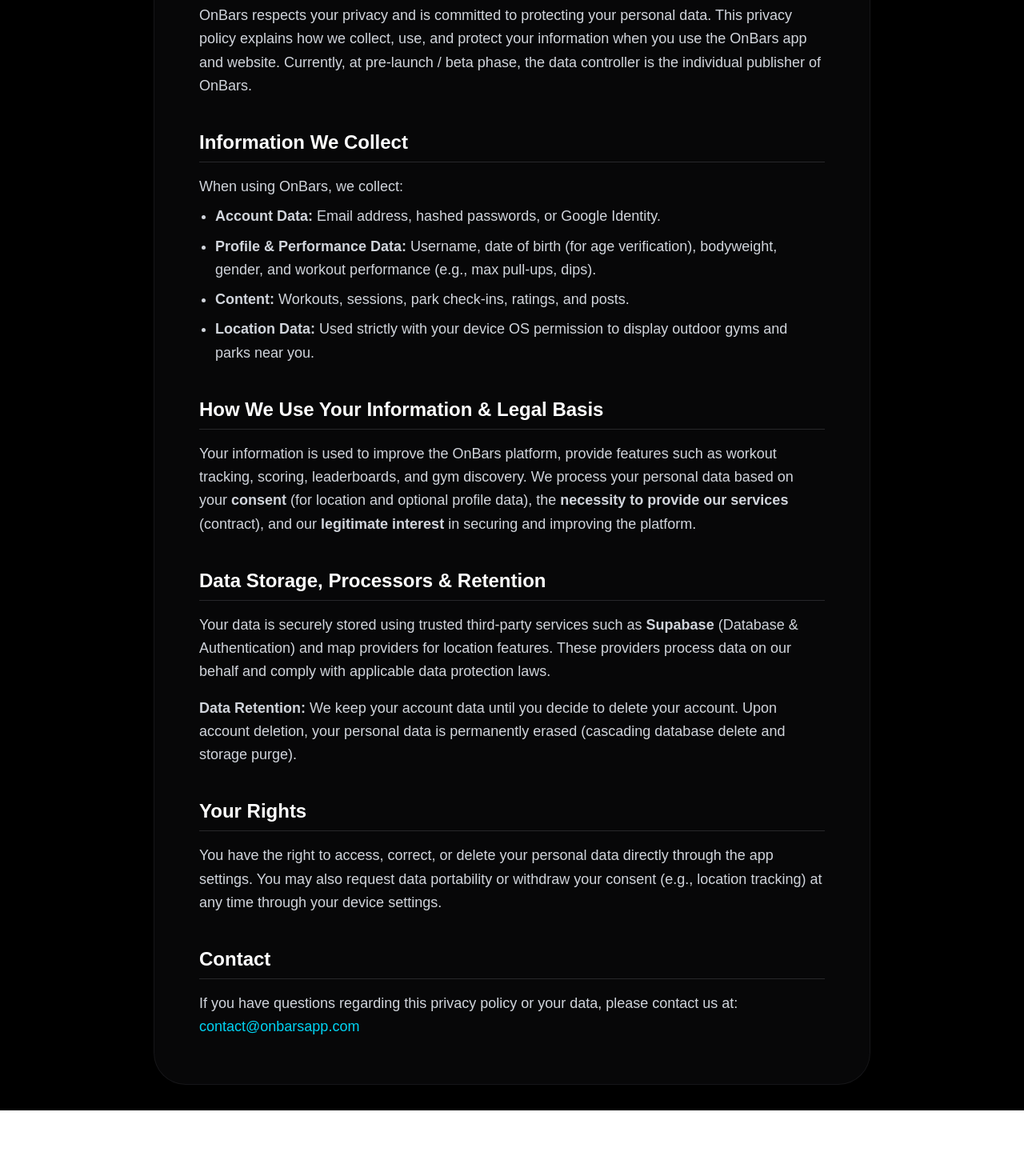
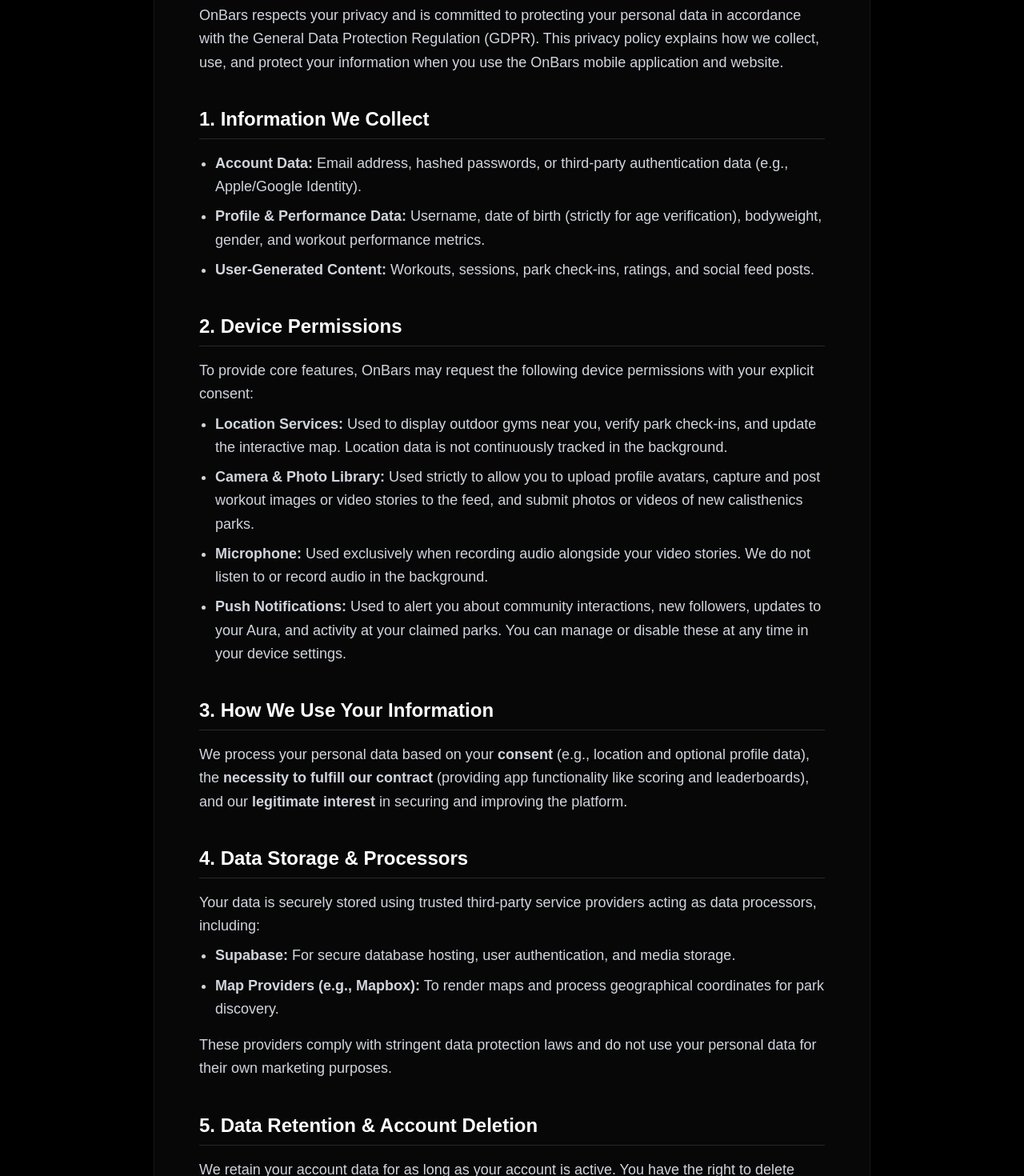
Before and after one commit to AngelosMam/onbars-site, a Next.js app: page /privacy in a window 1280 px wide. Shown: the part 280-1750 px from the top of the page at 80% size. Before the commit the page ends 1668 px from the top, so only its background shows below. Built offline with nearby package versions, Linux system fonts and the light colour scheme.

Commit message:
Update landing page for App Store changed terms privacy

```diff
--- a/app/privacy/page.js
+++ b/app/privacy/page.js
@@ -37,64 +37,91 @@
           <div className="space-y-10 text-gray-300 leading-relaxed text-lg">
             <section>
               <p>
-                OnBars respects your privacy and is committed to protecting your personal data.
-                This privacy policy explains how we collect, use, and protect your information when you use the OnBars app and website.
-                Currently, at pre-launch / beta phase, the data controller is the individual publisher of OnBars.
+                OnBars respects your privacy and is committed to protecting your personal data in accordance with the General Data Protection Regulation (GDPR). This privacy policy explains how we collect, use, and protect your information when you use the OnBars mobile application and website.
               </p>
             </section>
 
             <section>
               <h2 className="text-2xl font-bold text-white mb-4 border-b border-zinc-800 pb-2">
-                Information We Collect
+                1. Information We Collect
               </h2>
-              <p>
-                When using OnBars, we collect:
-              </p>
+              <ul className="list-disc pl-5 space-y-2">
+                <li><strong>Account Data:</strong> Email address, hashed passwords, or third-party authentication data (e.g., Apple/Google Identity).</li>
+                <li><strong>Profile & Performance Data:</strong> Username, date of birth (strictly for age verification), bodyweight, gender, and workout performance metrics.</li>
+                <li><strong>User-Generated Content:</strong> Workouts, sessions, park check-ins, ratings, and social feed posts.</li>
+              </ul>
+            </section>
+
+          <section>
+              <h2 className="text-2xl font-bold text-white mb-4 border-b border-zinc-800 pb-2">
+                2. Device Permissions
+              </h2>
+              <p>To provide core features, OnBars may request the following device permissions with your explicit consent:</p>
               <ul className="list-disc pl-5 mt-2 space-y-2">
-                <li><strong>Account Data:</strong> Email address, hashed passwords, or Google Identity.</li>
-                <li><strong>Profile & Performance Data:</strong> Username, date of birth (for age verification), bodyweight, gender, and workout performance (e.g., max pull-ups, dips).</li>
-                <li><strong>Content:</strong> Workouts, sessions, park check-ins, ratings, and posts.</li>
-                <li><strong>Location Data:</strong> Used strictly with your device OS permission to display outdoor gyms and parks near you.</li>
+                <li><strong>Location Services:</strong> Used to display outdoor gyms near you, verify park check-ins, and update the interactive map. Location data is not continuously tracked in the background.</li>
+                <li><strong>Camera & Photo Library:</strong> Used strictly to allow you to upload profile avatars, capture and post workout images or video stories to the feed, and submit photos or videos of new calisthenics parks.</li>
+                {/* Remove the Microphone line if you don't actually request mic access! */}
+                <li><strong>Microphone:</strong> Used exclusively when recording audio alongside your video stories. We do not listen to or record audio in the background.</li>
+                <li><strong>Push Notifications:</strong> Used to alert you about community interactions, new followers, updates to your Aura, and activity at your claimed parks. You can manage or disable these at any time in your device settings.</li>
               </ul>
             </section>
 
             <section>
               <h2 className="text-2xl font-bold text-white mb-4 border-b border-zinc-800 pb-2">
-                How We Use Your Information & Legal Basis
+                3. How We Use Your Information
               </h2>
               <p>
-                Your information is used to improve the OnBars platform, provide features such as workout tracking, scoring, leaderboards, and gym discovery. We process your personal data based on your <strong>consent</strong> (for location and optional profile data), the <strong>necessity to provide our services</strong> (contract), and our <strong>legitimate interest</strong> in securing and improving the platform.
+                We process your personal data based on your <strong>consent</strong> (e.g., location and optional profile data), the <strong>necessity to fulfill our contract</strong> (providing app functionality like scoring and leaderboards), and our <strong>legitimate interest</strong> in securing and improving the platform.
               </p>
             </section>
 
             <section>
               <h2 className="text-2xl font-bold text-white mb-4 border-b border-zinc-800 pb-2">
-                Data Storage, Processors & Retention
+                4. Data Storage & Processors
               </h2>
               <p>
-                Your data is securely stored using trusted third-party services such as <strong>Supabase</strong> (Database & Authentication) and map providers for location features. These providers process data on our behalf and comply with applicable data protection laws.
+                Your data is securely stored using trusted third-party service providers acting as data processors, including:
               </p>
-              <p className="mt-4">
-                <strong>Data Retention:</strong> We keep your account data until you decide to delete your account. Upon account deletion, your personal data is permanently erased (cascading database delete and storage purge).
+              <ul className="list-disc pl-5 mt-2 space-y-2">
+                <li><strong>Supabase:</strong> For secure database hosting, user authentication, and media storage.</li>
+                <li><strong>Map Providers (e.g., Mapbox):</strong> To render maps and process geographical coordinates for park discovery.</li>
+              </ul>
+              <p className="mt-4">These providers comply with stringent data protection laws and do not use your personal data for their own marketing purposes.</p>
+            </section>
+
+            <section>
+              <h2 className="text-2xl font-bold text-white mb-4 border-b border-zinc-800 pb-2">
+                5. Data Retention & Account Deletion
+              </h2>
+              <p>
+                We retain your account data for as long as your account is active. You have the right to delete your account and all associated data at any time <strong>directly inside the app settings</strong>. Upon deletion, your personal data, media, and workout history are permanently erased from our databases.
               </p>
             </section>
 
             <section>
               <h2 className="text-2xl font-bold text-white mb-4 border-b border-zinc-800 pb-2">
-                Your Rights
+                6. Children's Privacy
               </h2>
               <p>
-                You have the right to access, correct, or delete your personal data directly through the app settings. You may also request data portability or withdraw your consent (e.g., location tracking) at any time through your device settings.
+                OnBars is not intended for individuals under the age of 15. We do not knowingly collect personal data from children under 15. If we become aware that a user under 15 has provided us with personal information, we will take steps to delete such information immediately.
               </p>
             </section>
 
             <section>
               <h2 className="text-2xl font-bold text-white mb-4 border-b border-zinc-800 pb-2">
-                Contact
+                7. Your GDPR Rights
               </h2>
               <p>
-                If you have questions regarding this privacy policy or your data,
-                please contact us at: <a href="mailto:contact@onbarsapp.com" className="text-cyan-400 hover:underline">contact@onbarsapp.com</a>
+                If you reside in the European Economic Area (EEA), you have the right to access, rectify, or erase your personal data. You may also object to processing, request data portability, or withdraw your device permission consents at any time via your device settings.
+              </p>
+            </section>
+
+            <section>
+              <h2 className="text-2xl font-bold text-white mb-4 border-b border-zinc-800 pb-2">
+                8. Contact
+              </h2>
+              <p>
+                If you have questions regarding this privacy policy, wish to exercise your rights, or have concerns about your data, please contact us at: <a href="mailto:contact@onbarsapp.com" className="text-cyan-400 hover:underline">contact@onbarsapp.com</a>
               </p>
             </section>
           </div>
--- a/app/terms/page.js
+++ b/app/terms/page.js
@@ -37,72 +37,78 @@
           <div className="space-y-10 text-gray-300 leading-relaxed text-lg">
             <section>
               <p>
-                By creating an account or using the OnBars application and website, you agree to the following terms.
+                By creating an account or using the OnBars application and website, you agree to be bound by these Terms of Service. If you do not agree, do not use the application.
               </p>
             </section>
 
             <section>
               <h2 className="text-2xl font-bold text-white mb-4 border-b border-zinc-800 pb-2">
-                Account & Age Requirements
+                1. Account & Age Requirements
               </h2>
               <p>
-                You must be <strong>at least 15 years old</strong> to use OnBars. You are responsible for providing accurate information and maintaining the security of your account credentials.
+                You must be <strong>at least 15 years old</strong> to use OnBars. You are responsible for providing accurate information, maintaining the security of your account credentials, and for all activities that occur under your account.
               </p>
             </section>
 
             <section>
               <h2 className="text-2xl font-bold text-white mb-4 border-b border-zinc-800 pb-2">
-                Acceptable Use
+                2. User-Generated Content (UGC) & Moderation
               </h2>
               <p>
-                OnBars is designed to help users discover outdoor gyms, track workouts, and interact with the calisthenics community. You must not:
+                OnBars allows users to upload content, post in feeds, and interact with others. <strong>We have a zero-tolerance policy for objectionable content and abusive users.</strong> You must not:
               </p>
               <ul className="list-disc pl-5 mt-2 space-y-2">
-                <li>Provide false performance data or add fake parks.</li>
-                <li>Harass others or post hateful/illegal content.</li>
-                <li>Bypass security, automate access, or bulk-extract data (scraping).</li>
+                <li>Post defamatory, hateful, discriminatory, explicit, or illegal content.</li>
+                <li>Harass, bully, or threaten other users.</li>
+                <li>Provide false performance data or add fake/spam parks to the map.</li>
               </ul>
               <p className="mt-4">
-                Violating these rules may result in immediate suspension or termination of your account.
+                <strong>Reporting & Blocking:</strong> Users can flag inappropriate content and block abusive users directly within the app. OnBars reserves the right to review flagged content and suspend or permanently terminate accounts violating these terms, without prior notice.
               </p>
             </section>
 
             <section>
               <h2 className="text-2xl font-bold text-white mb-4 border-b border-zinc-800 pb-2">
-                Intellectual Property
+                3. Acceptable Use
               </h2>
               <p>
-                The "OnBars" trademark, logo, visual identity, app structure, and scoring formula are our property and are protected by intellectual property laws.
+                You agree not to bypass our security measures, reverse engineer the app, automate access, or bulk-extract data (scraping). You retain ownership of your content, but grant OnBars a limited, non-exclusive, worldwide license to host and display it to operate the platform.
               </p>
             </section>
 
             <section>
               <h2 className="text-2xl font-bold text-white mb-4 border-b border-zinc-800 pb-2">
-                User Content
+                4. Intellectual Property
               </h2>
               <p>
-                Users may upload content such as workouts, images, and posts. You retain ownership of your content, but grant OnBars a limited, non-exclusive license to host and display it strictly to operate the platform.
+                The "OnBars" trademark, logo, visual identity, app structure, Aura scoring formula, and original assets are our exclusive property and are protected by intellectual property laws.
               </p>
             </section>
 
             <section>
               <h2 className="text-2xl font-bold text-white mb-4 border-b border-zinc-800 pb-2">
-                Beta Version & Health Disclaimer
+                5. Health Disclaimer
               </h2>
               <p>
-                <strong>Beta Version:</strong> The app may be provided as a beta version. Features may change, and bugs may occur during testing.
-              </p>
-              <p className="mt-4">
-                <strong>Health Disclaimer:</strong> The content provided through OnBars is for informational purposes only. OnBars provides no medical advice. You are responsible for your physical condition and train entirely at your own risk. Consult a health professional before engaging in rigorous exercise. OnBars is not responsible for injuries or damages resulting from workouts.
+                The content provided through OnBars is for informational and tracking purposes only. <strong>OnBars provides no medical advice.</strong> You are entirely responsible for your physical condition and train at your own risk. Consult a health professional before engaging in rigorous exercise. OnBars is not responsible for any injuries, health complications, or damages resulting from workouts logged or parks visited through the app.
               </p>
             </section>
 
             <section>
               <h2 className="text-2xl font-bold text-white mb-4 border-b border-zinc-800 pb-2">
-                Governing Law & Changes
+                6. Limitation of Liability & "As Is" Service
               </h2>
               <p>
-                These terms are governed by the laws of <strong>Greece</strong>. We may update these terms in the future as the platform evolves, and continued use constitutes acceptance of those changes.
+                OnBars is provided on an "AS IS" and "AS AVAILABLE" basis. We do not warrant that the app will be uninterrupted, error-free, or completely secure. To the maximum extent permitted by law, OnBars and its creators shall not be liable for any indirect, incidental, or consequential damages arising from your use of the app.
+              </p>
+            </section>
+
+            <section>
+              <h2 className="text-2xl font-bold text-white mb-4 border-b border-zinc-800 pb-2">
+                7. Governing Law
+              </h2>
+              <p>
+                These terms are governed by the laws of <strong>Greece</strong>. We reserve the right to update these terms at any time. Continued use of the app after updates constitutes your acceptance of the revised terms.
               </p>
             </section>
 
```
